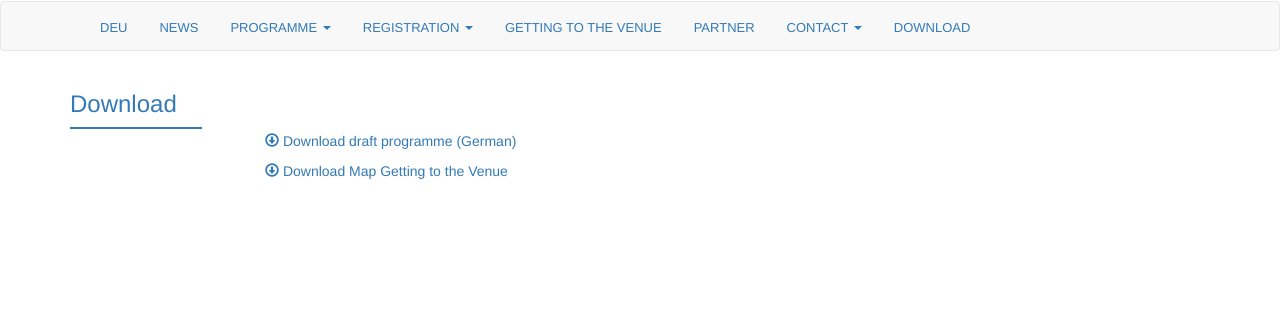
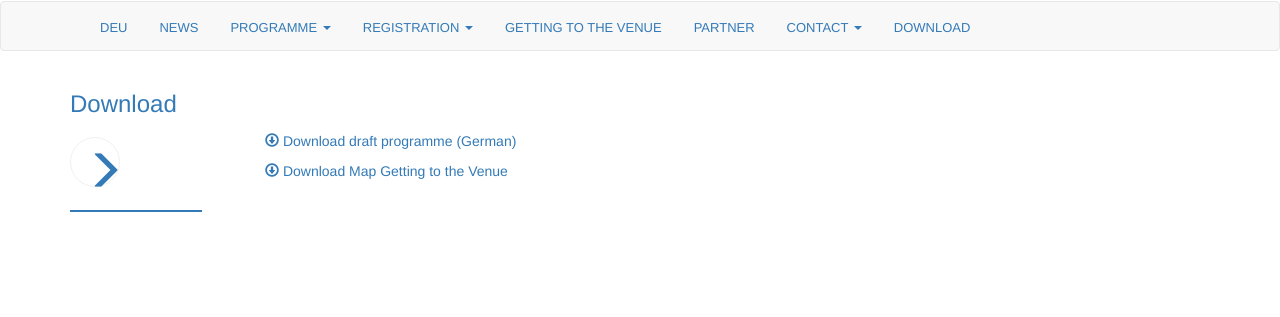
Before and after one commit to susedev/test, a Jekyll site: the page built from download.html, in a window 1280 px wide. Shown: the part 127-444 px from the top of the page. Built offline with Jekyll 4.4.1, drawn with Linux system fonts in a browser that asks for light colours; nearby versions of some CDN libraries.

Commit message:
Update page.html

```diff
--- a/_layouts/page.html
+++ b/_layouts/page.html
@@ -12,6 +12,7 @@ layout: base
  <div class="row">
     <div class="col-md-2">
           <h1> {{ page.title }} </h1>
+          <a class="btn btn-circle-2"><span class="glyphicon glyphicon-menu-right" aria-hidden="true"></span></a>
           <div class="box" style="background-color: #337AB7; width: 80%; height:2px; margin-top:3px;"></div>
     </div>
     <div class="col-md-10" style="max-width:600px; color="#787878; padding-bottom: 60px;">
```
